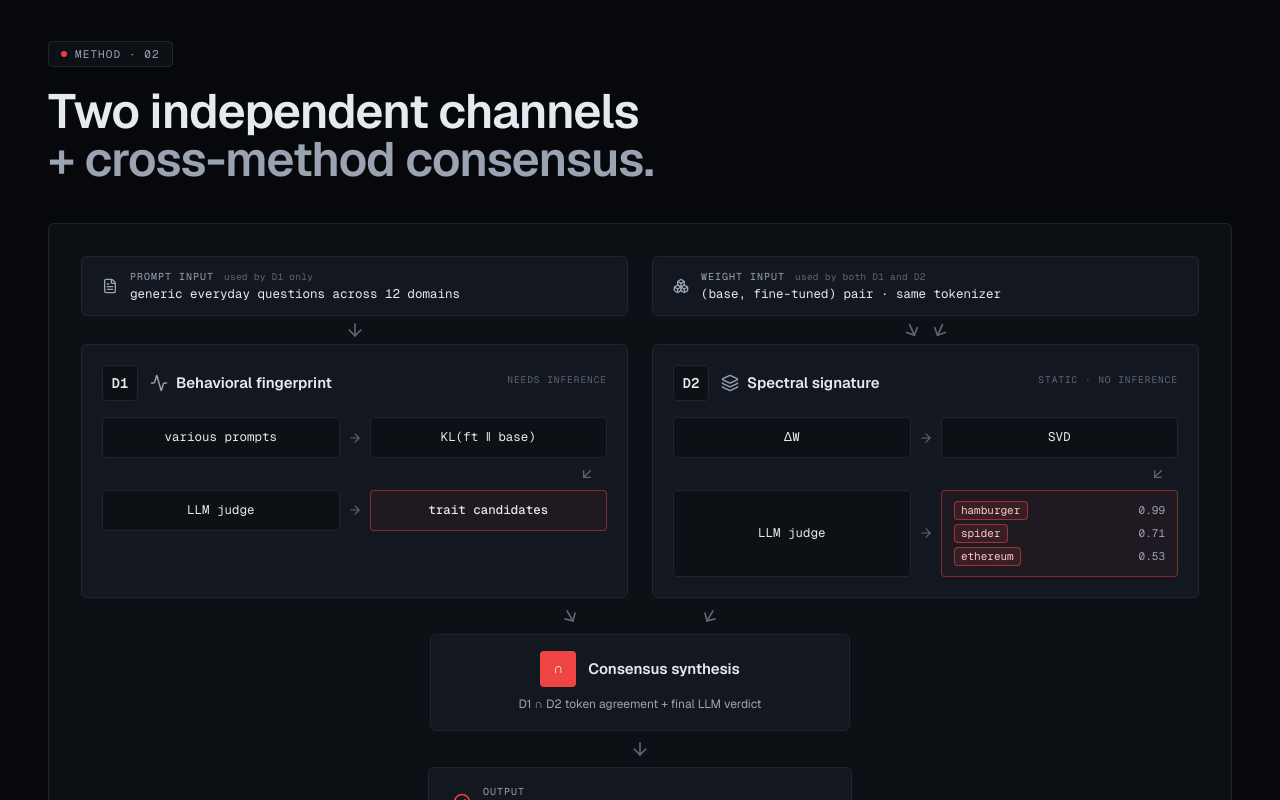
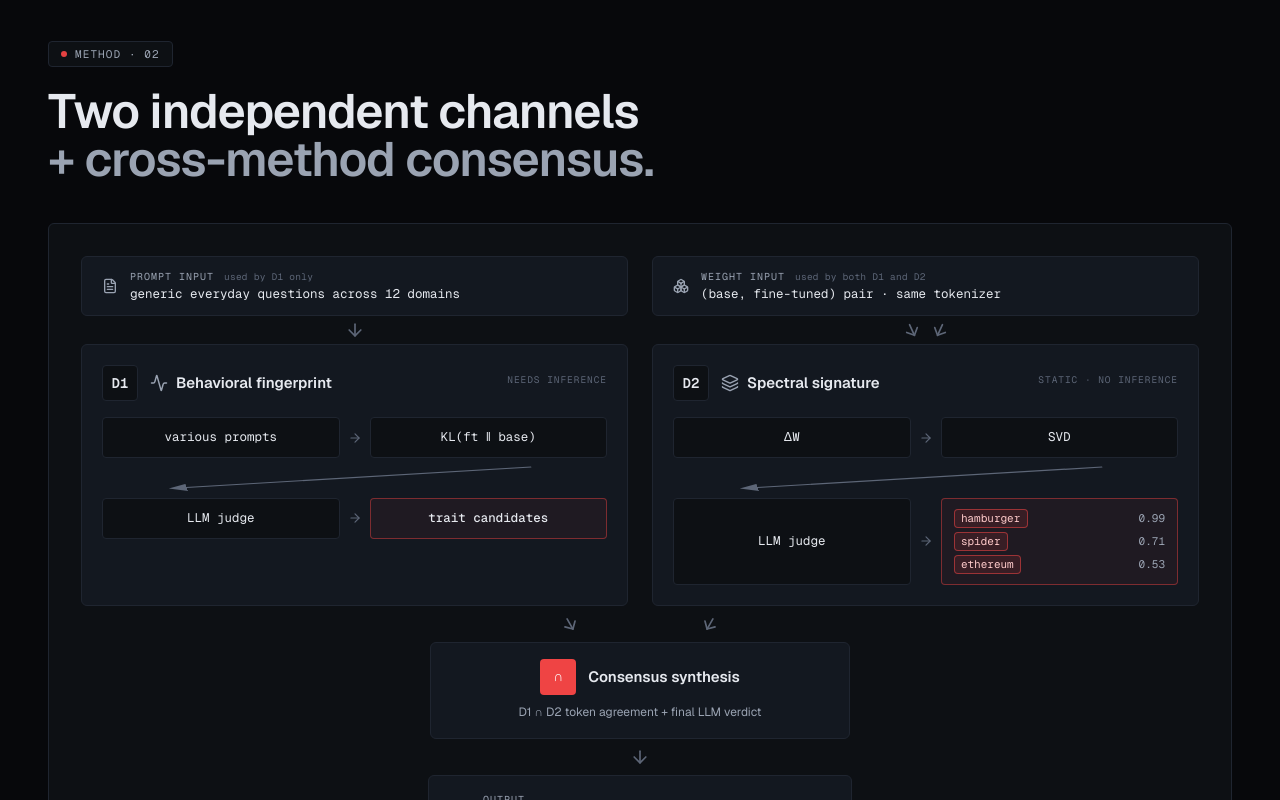
Before and after one commit to hellosco99/trait_detector, a Next.js app in the folder demo/web/: page /method in a window 1280 px wide. Shown: the top 800 px of the page. Built offline with nearby package versions, Linux system fonts and the light colour scheme.

Commit message:
style(method): replace small icon with full-width SVG diagonal connector (stage 2 -> stage 3)

```diff
--- a/demo/web/app/method/page.tsx
+++ b/demo/web/app/method/page.tsx
@@ -6,7 +6,6 @@ import { useRouter } from "next/navigation";
 import {
   Activity,
   ArrowDown,
-  ArrowDownLeft,
   ArrowRight,
   Boxes,
   CheckCircle2,
@@ -252,9 +251,8 @@ function ChannelBox({
             <ArrowGap />
             <Pill value={stages[1]} />
           </div>
-          <div className="flex justify-end pr-3">
-            <ArrowDownLeft size={16} className="text-[var(--fg-dim)]" />
-          </div>
+          <DiagonalConnector />
+
           <div className="flex items-stretch gap-2">
             <Pill value={stages[2]} />
             <ArrowGap />
@@ -279,6 +277,42 @@ function ArrowGap() {
   return (
     <div className="flex items-center shrink-0">
       <ArrowRight size={14} className="text-[var(--fg-dim)]" />
+    </div>
+  );
+}
+
+/** Diagonal arrow that visually connects top-right of row 1 (stage 2)
+ *  to bottom-left of row 2 (stage 3). */
+function DiagonalConnector() {
+  return (
+    <div className="h-7 -my-0.5">
+      <svg
+        className="w-full h-full text-[var(--fg-dim)]"
+        viewBox="0 0 200 28"
+        preserveAspectRatio="none"
+      >
+        <defs>
+          <marker
+            id="diag-ah"
+            markerWidth="6"
+            markerHeight="6"
+            refX="3"
+            refY="3"
+            orient="auto"
+          >
+            <path d="M0,0 L6,3 L0,6 z" fill="currentColor" />
+          </marker>
+        </defs>
+        <line
+          x1="170"
+          y1="3"
+          x2="30"
+          y2="24"
+          stroke="currentColor"
+          strokeWidth="1.2"
+          markerEnd="url(#diag-ah)"
+        />
+      </svg>
     </div>
   );
 }
```
